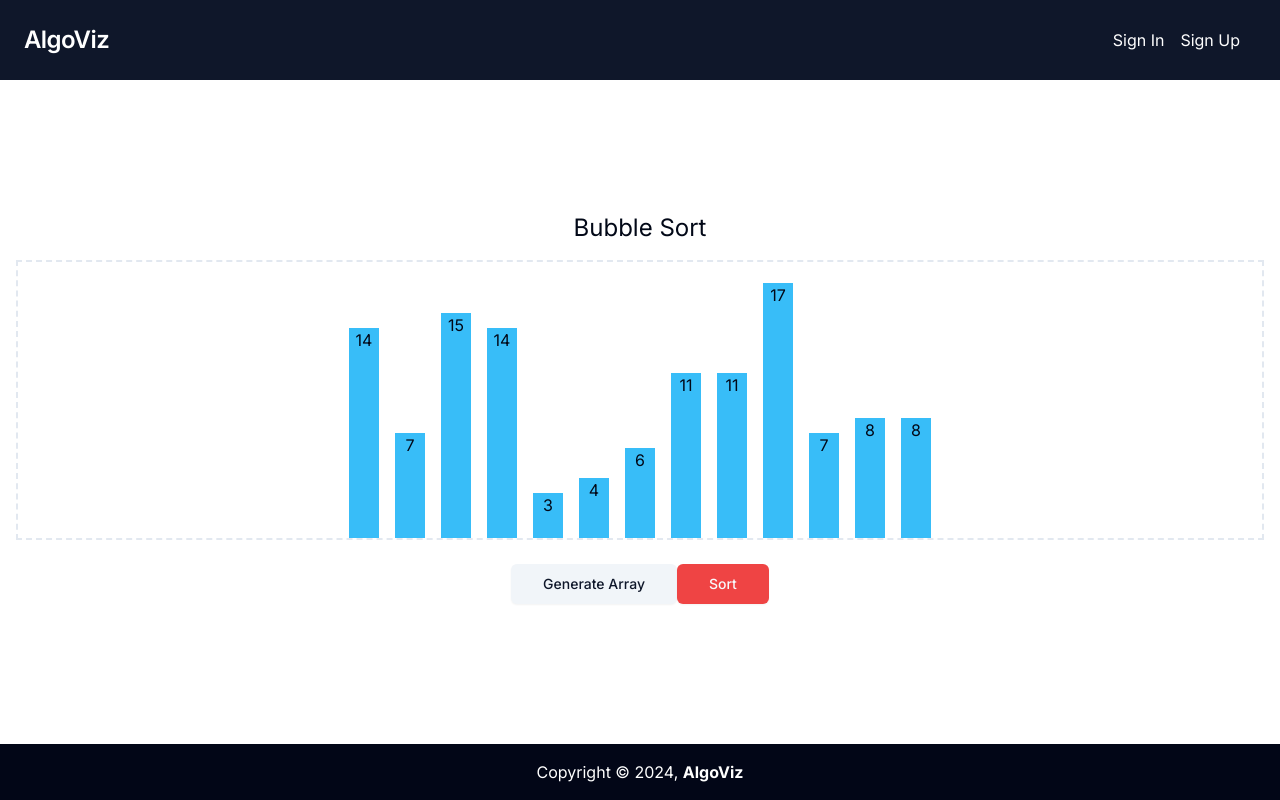
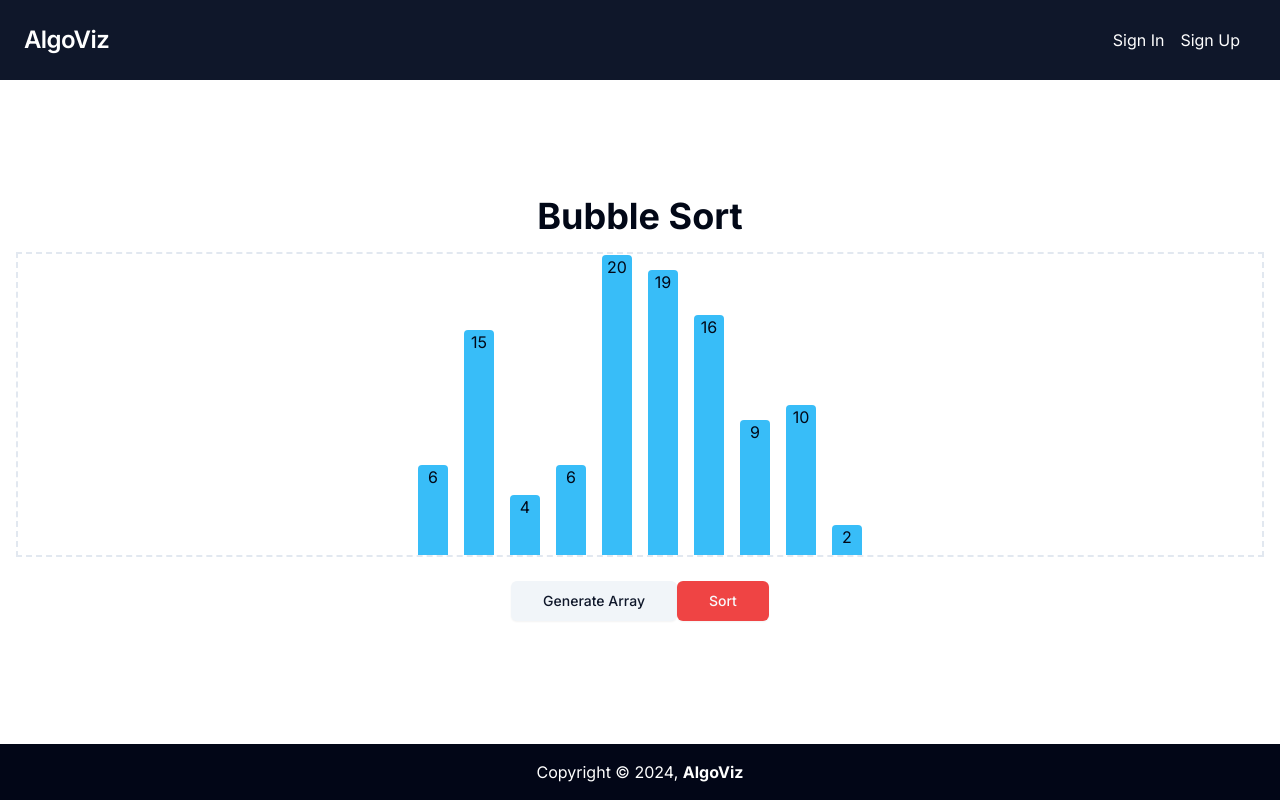
Before and after one commit to lzytourist/algo-viz, a Next.js app in the folder algo-viz-next/: page /sorting/bubblesort in a window 1280 px wide. Built offline with nearby package versions, Linux system fonts and the light colour scheme.

Commit message:
Bubble Sort: Fixed random number generator
Minimum maximum check

```diff
--- a/algo-viz-next/src/app/sorting/bubblesort/page.tsx
+++ b/algo-viz-next/src/app/sorting/bubblesort/page.tsx
@@ -3,7 +3,7 @@ import BubbleSort from "@/components/algorithms/sorting/bubble-sort";
 export default function Home() {
   return (
     <div>
-      <h1 className={'text-2xl text-center py-4'}>Bubble Sort</h1>
+      <h1 className={'text-4xl font-bold text-center py-4'}>Bubble Sort</h1>
       <BubbleSort/>
     </div>
   );
--- a/algo-viz-next/src/components/algorithms/sorting/bubble-sort.tsx
+++ b/algo-viz-next/src/components/algorithms/sorting/bubble-sort.tsx
@@ -12,6 +12,11 @@ const BubbleSort = () => {
     const [swapIndex, setSwapIndex] = useState<number>(-2);
 
     const getRandomNumber = (max: number, min: number) => {
+        if (max < min) {
+            max ^= min;
+            min ^= max;
+            max ^= min;
+        }
         return Math.floor(Math.random() * (max - min + 1)) + min;
     };
 
@@ -23,7 +28,7 @@ const BubbleSort = () => {
         let len = getRandomNumber(8, 15);
 
         for (let i = 0; i < len; ++i) {
-            tempArray.push(getRandomNumber(2, 18))
+            tempArray.push(getRandomNumber(20, 2))
         }
 
         setArray(tempArray);
@@ -75,13 +80,13 @@ const BubbleSort = () => {
 
     return (
         <div>
-            <div className={'border-2 border-dashed mx-4 flex justify-center items-end min-h-[280px]'}>
+            <div className={'border-2 border-dashed mx-4 flex justify-center items-end min-h-[305px]'}>
                 {array.map((value: number, idx: number) => (
                     <div
                         className={
-                            `mx-2 text-center ${
+                            `mx-2 text-center rounded-t ${
                                 sorting == SortingState.SORTED ? 'bg-green-500 text-white' :
-                                idx >= lastSorted ? 'bg-green-400' :
+                                idx >= lastSorted ? 'bg-green-400 text-white' :
                                 swapIndex == -2 && comparisonIndex == idx ? 'bg-orange-200' :
                                     swapIndex == -2 && comparisonIndex + 1 == idx ? 'bg-orange-400' :
                                         swapIndex == idx ? 'bg-red-600' : 'bg-sky-400'
```
